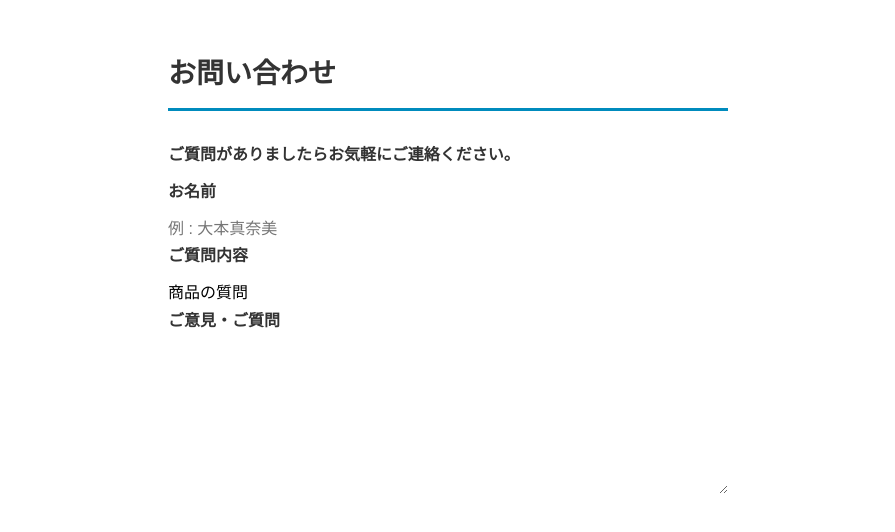
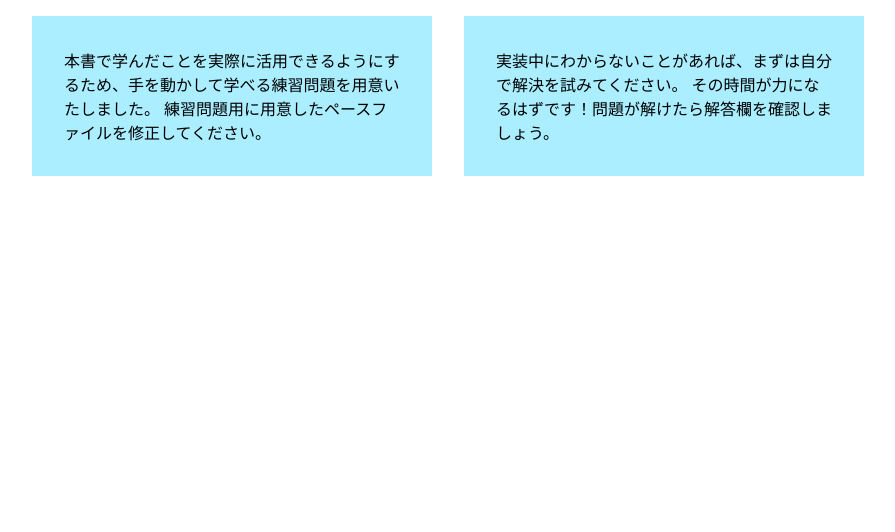
Before and after one commit to itc-s26004/CH03, a plain HTML site: page index.html in a window 1280 px wide. Shown: the whole page, without its empty margins (192-1087 px from the left). Drawn offline with Linux system fonts and the light colour scheme; some packages are replaced by stand-ins of ours; files that its build step writes are made by us from their sources.

Commit message:
Add files via upload

```diff
--- a/index.html
+++ b/index.html
@@ -3,24 +3,26 @@
 
 <head>
 	<meta charset="UTF-8">
-	<title>CSSをリセットしよう</title>
-	<meta name="description" content="HTMLへの書き込み方 3">
-	<link href="css/style.css" rel="stylesheet">
+	<title>横並びのボックス</title>
+	<meta name="description" content="横並びのボックス">
 	<link rel="stylesheet" href="https://unpkg.com/ress/dist/ress.min.css">
+	<link rel="stylesheet" href="style.css">
 </head>
 
 <body>
-	<h1>お問い合わせ</h1>
-	<p>ご質問がありましたらお気軽にご連絡ください。</p>
-	<p>お名前</p>
-	<input type="text" placeholder="例 : 大本真奈美">
-	<p>ご質問内容</p>
-	<select name="question">
-		<option value="a">商品の質問</option>
-		<option value="b">お店について</option>
-		<option value="c">その他</option>
-	</select>
-	<p>ご意見・ご質問</p>
-	<textarea name="message"></textarea>
-</body>
+	<div class="container">
+		<div class="box">
+			<p>
+			本書で学んだことを実際に活用できるようにするため、手を動かして学べる練習問題を用意いたしました。
+			練習問題用に用意したペースファイルを修正してください。
+			</p>
+		</div>
+		<div class="box">
+			<p>
+			実装中にわからないことがあれば、まずは自分で解決を試みてください。
+			その時間が力になるはずです！問題が解けたら解答欄を確認しましょう。
+			</p>
+		</div>
+	</div>
+	</body>
 </html>
--- a/style.css
+++ b/style.css
@@ -1,37 +1,11 @@
-@charset "UTF-8";
-body{
-	max-width: 600px;
-	margin: 50px auto;
-	padding: 0 20px;
-	font-family: sans-serif;
-	line-height: 1.7;
-	color: #333;
+.container {
+	display: flex;
+	justify-content: center;
 }
 
-h1{
-	font-size: 28px;
-	margin-bottom: 30px;
-	border-bottom: 3px solid #008bbd;
-	padding-bottom: 10px;
+.box {
+	background-color: #aef;
+	width: 400px;
+	padding: 2rem;
+	margin: 1rem;
 }
-
-p{
-	margin-bottom: 10px;
-	font-weight: bold;
-}
-
-input[type="text"]
-select,
-textarea{
-	width: 100%;
-	padding: 12px;
-	border: 1px solid #ccc;
-	border-radius: 6px;
-	margin-bottom: 25px;
-	font-size: 16px;
-}
-
-textarea{
-	height: 150px;
-}
-i
```
